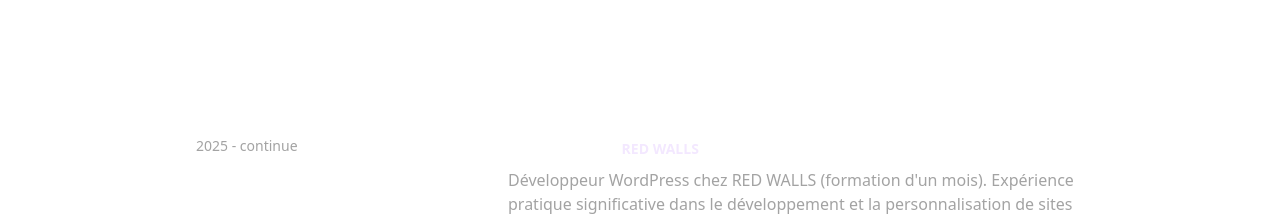
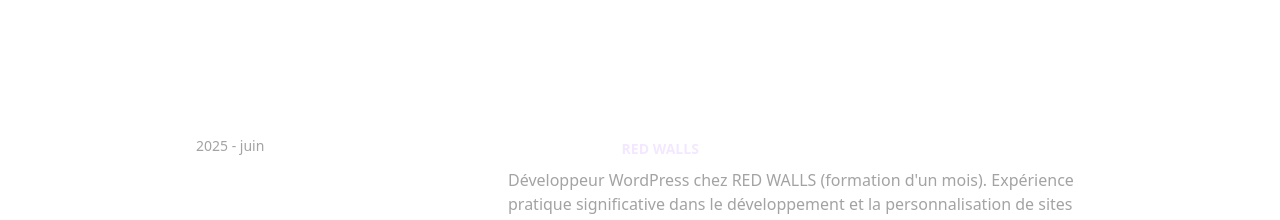
Before and after one commit to Messeddy1/PortFolio, a React (Vite) app: page / in a window 1280 px wide. Shown: the part 2360-2580 px from the top of the page. Built offline with nearby package versions, Linux system fonts and the light colour scheme.

Commit message:
Updates year format in experience constant
Changes the year format in the EXPERIENCE constant to improve clarity and consistency.

No additional context was provided regarding the motivation for this update.

```diff
--- a/src/constants/index.js
+++ b/src/constants/index.js
@@ -68,7 +68,7 @@ export const PROJECTS = [
 ];
 export const EXPERIENCE = [
   {
-    year: "2025 - continue",
+    year: "2025 - juin",
     role: "développeur",
     company: "RED WALLS",
     tasks:
```
